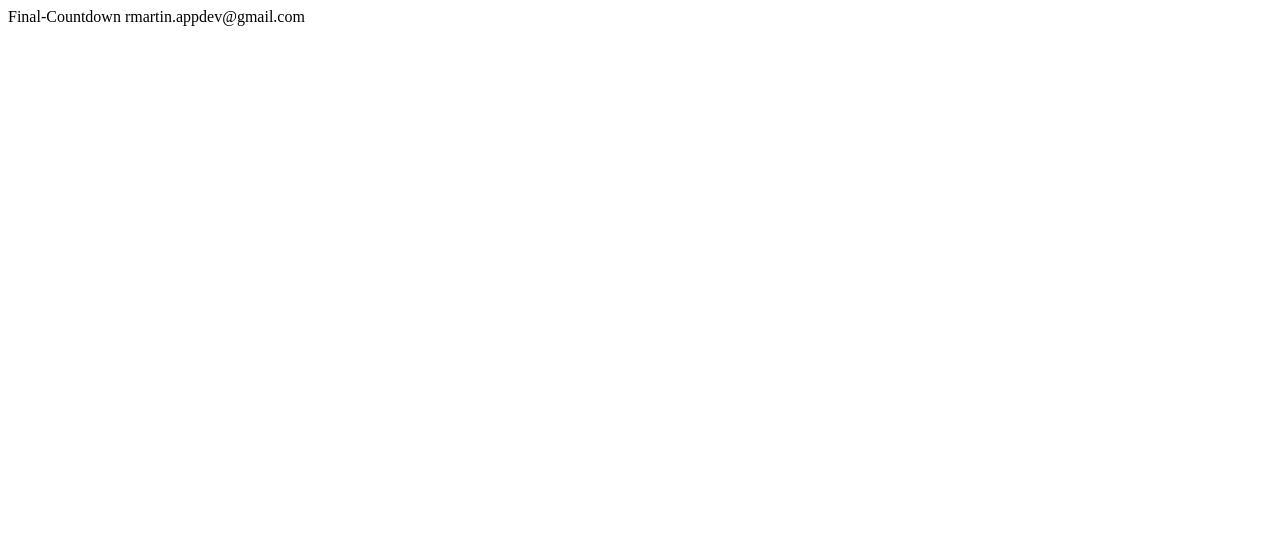
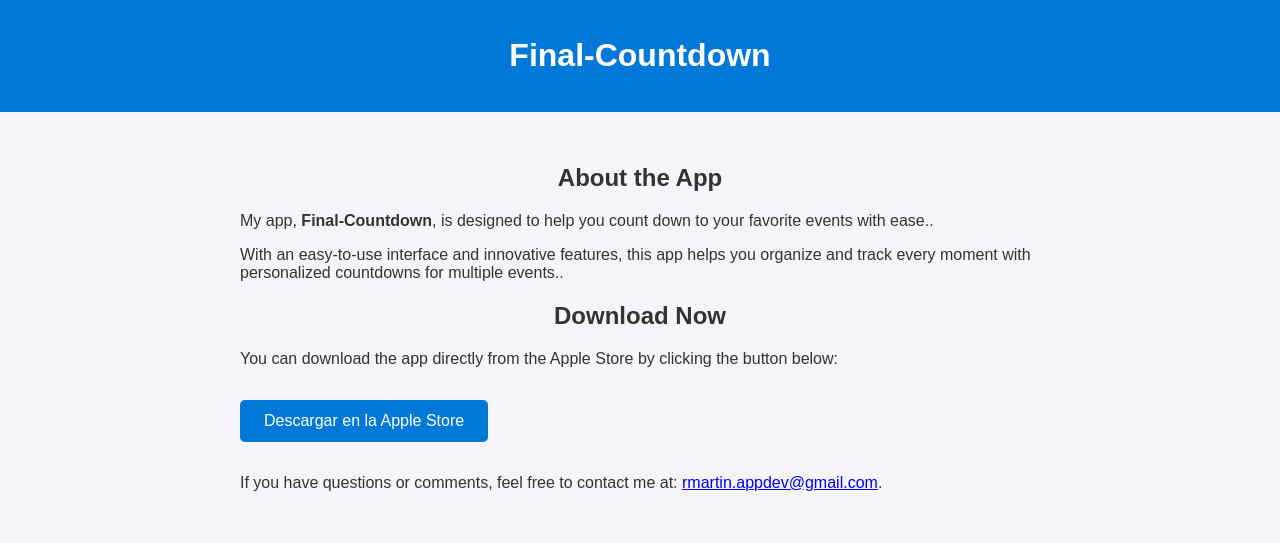
Before and after one commit to rmartinl1109/Final-Countdown, a plain HTML site: page index.html in a window 1280 px wide. Drawn offline with Linux system fonts and the light colour scheme.

Commit message:
cambio de pagina de inciio

```diff
--- a/index.html
+++ b/index.html
@@ -1,2 +1,62 @@
-Final-Countdown
-rmartin.appdev@gmail.com
+<!DOCTYPE html>
+<html lang="en">
+<head>
+    <meta charset="UTF-8">
+    <meta name="viewport" content="width=device-width, initial-scale=1.0">
+    <title>Final-Countdown</title>
+    <style>
+        body {
+            font-family: Arial, sans-serif;
+            margin: 0;
+            padding: 0;
+            background-color: #f4f4f9;
+            color: #333;
+        }
+        header {
+            background-color: #0078d7;
+            color: white;
+            padding: 1rem 0;
+            text-align: center;
+        }
+        section {
+            padding: 2rem;
+            max-width: 800px;
+            margin: auto;
+        }
+        h1, h2 {
+            text-align: center;
+        }
+        .button {
+            display: inline-block;
+            background-color: #0078d7;
+            color: white;
+            text-decoration: none;
+            padding: 0.75rem 1.5rem;
+            border-radius: 5px;
+            font-size: 1rem;
+            margin: 1rem 0;
+            text-align: center;
+        }
+        .button:hover {
+            background-color: #005bb5;
+        }
+    </style>
+</head>
+<body>
+    <header>
+        <h1>Final-Countdown</h1>
+    </header>
+    <section>
+        <h2>About the App</h2>
+        <p>My app, <strong>Final-Countdown</strong>, is designed to help you count down to your favorite events with ease..</p>
+        <p>With an easy-to-use interface and innovative features, this app helps you organize and track every moment with personalized countdowns for multiple events..</p>
+
+
+
+        <h2>Download Now</h2>
+        <p>You can download the app directly from the Apple Store by clicking the button below:</p>
+        <a class="button" href="https://apps.apple.com/us/app/final-countdown/id6738668465" target="_blank">Descargar en la Apple Store</a>
+    <p>If you have questions or comments, feel free to contact me at: <a href="mailto:rmartin.appdev@gmail.com">rmartin.appdev@gmail.com</a>.</p>
+    </section>
+</body>
+</html>
```
